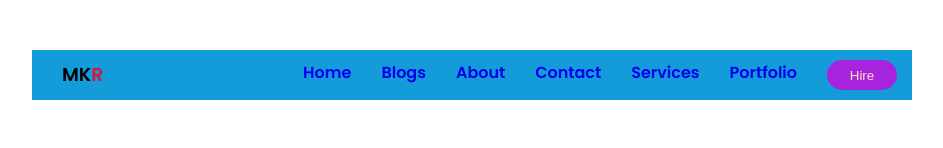
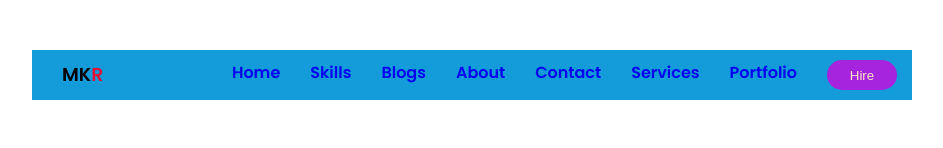
Before and after one commit to MUHAMMAD-ROKY/personal-website-1, a plain HTML site: page index.html in a window 1280 px wide. Shown: the top 148 px of the page, without its empty margins (168-1111 px from the left). Drawn offline with Linux system fonts and the light colour scheme; a web font is replaced by a local one.

Commit message:
nav update

```diff
--- a/index.html
+++ b/index.html
@@ -24,6 +24,7 @@
 			<h3 class="logos">MK<span class="logo-color">R</span></h3>
 			<ul>
 				<li><a href="#">Home</a></li>
+				<li><a href="#">Skills</a></li>
 				<li><a href="#">Blogs</a></li>
 				<li><a href="#">About</a></li>
 				<li><a href="#">Contact</a></li>
@@ -48,7 +49,9 @@
 			<img class="img-logo1" src="images/logo1.png">
 		</div>
 		<!--banner section end-->
+		<!--about section start-->
 
+		<!--about section end-->
 	</main>
 	<footer>
 
```
